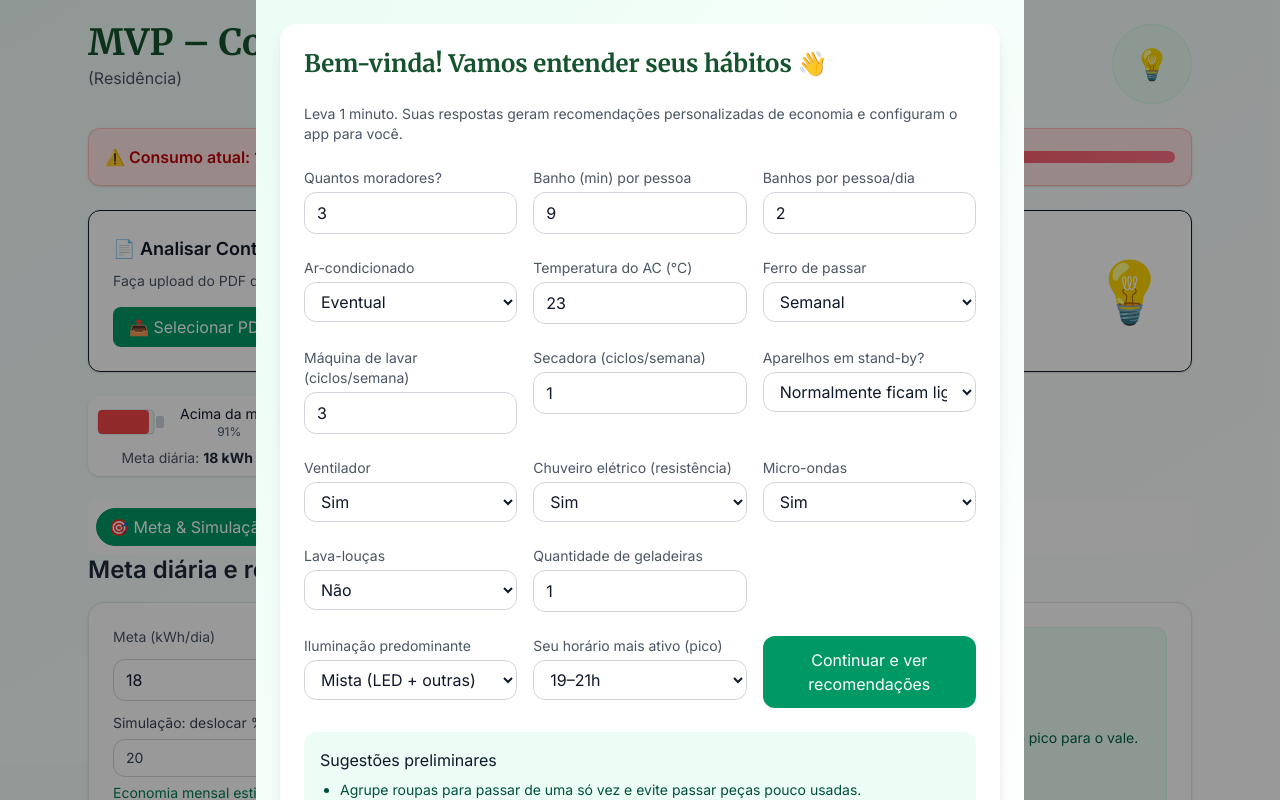
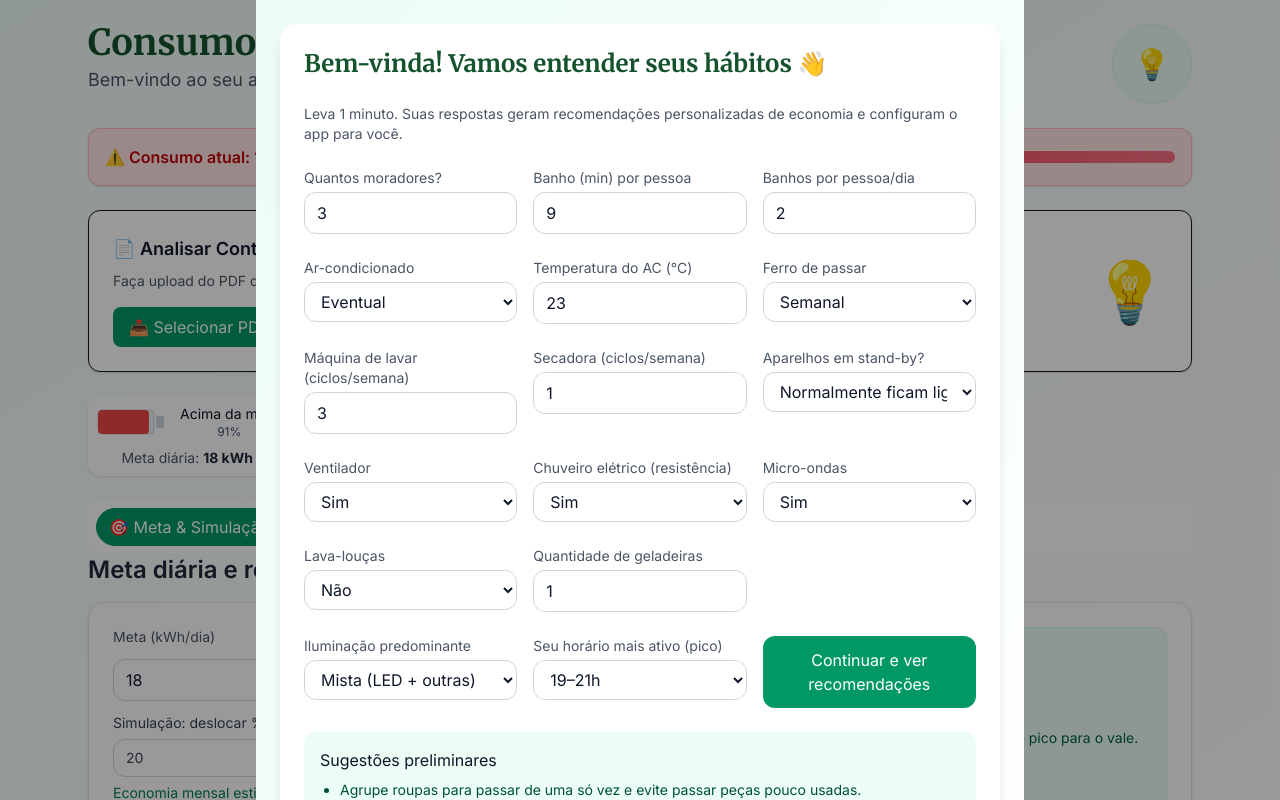
Before and after one commit to LisahMotta/Consumo-Consciente, a React (Vite) app in the folder app/: page / in a window 1280 px wide. Shown: the top 800 px of the page. Built offline with nearby package versions, Linux system fonts and the light colour scheme.

Commit message:
Remove MVP do título e adiciona mensagem de boas-vindas

```diff
--- a/app/src/App.tsx
+++ b/app/src/App.tsx
@@ -296,8 +296,8 @@ export default function App() {
         <Container>
           <div className="flex items-start gap-4">
             <div className="flex-1">
-              <h1 className="serif-heading">MVP – Consumo Consciente</h1>
-              <div className="text-gray-600 mt-1">(Residência)</div>
+              <h1 className="serif-heading">Consumo Consciente</h1>
+              <div className="text-gray-600 mt-1 text-lg">Bem-vindo ao seu ajudante de economia de energia ⚡</div>
             </div>
             <div className="w-20 h-20 rounded-full bg-emerald-50 border border-emerald-100 grid place-items-center">
               <div className="text-3xl text-emerald-800">💡</div>
```
Also changed, not shown: app/README.md.
